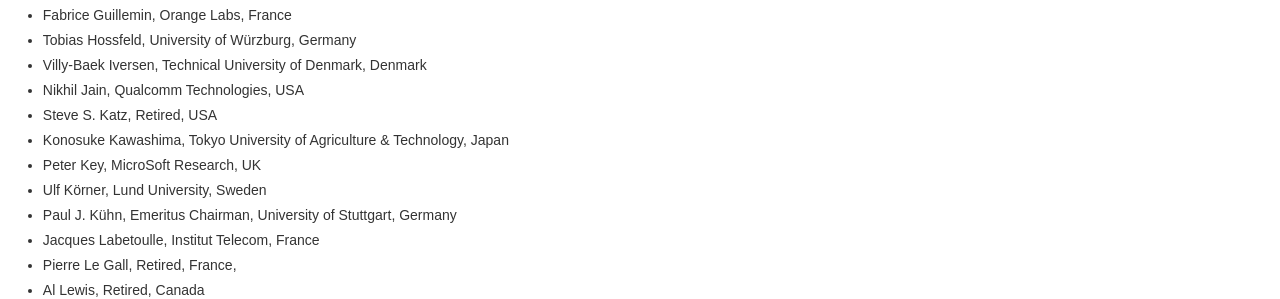
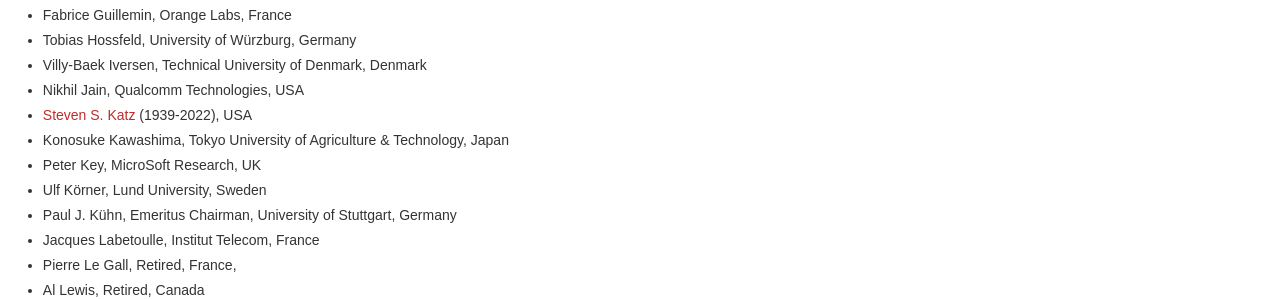
Before and after one commit to lsinfo3/itc-conference, a Jekyll site: the page built from _about-itc/honorary-members.md, in a window 1280 px wide. Shown: the part 1103-1402 px from the top of the page. Built offline with Jekyll 4.4.1, drawn with Linux system fonts in a browser that asks for light colours; comment, search, counter and statistics services are not loaded.

Commit message:
Link to Bio: Steven S. Katz

```diff
--- a/_about-itc/honorary-members.md
+++ b/_about-itc/honorary-members.md
@@ -25,7 +25,7 @@
 * Tobias Hossfeld, University of Würzburg, Germany
 * Villy-Baek Iversen, Technical University of Denmark, Denmark
 * Nikhil Jain, Qualcomm Technologies, USA
-* Steve S. Katz, Retired, USA
+* [Steven S. Katz](/bio/steven-katz.html) (1939-2022), USA
 * Konosuke Kawashima, Tokyo University of Agriculture & Technology, Japan
 * Peter Key, MicroSoft Research, UK
 * Ulf Körner, Lund University, Sweden
```
